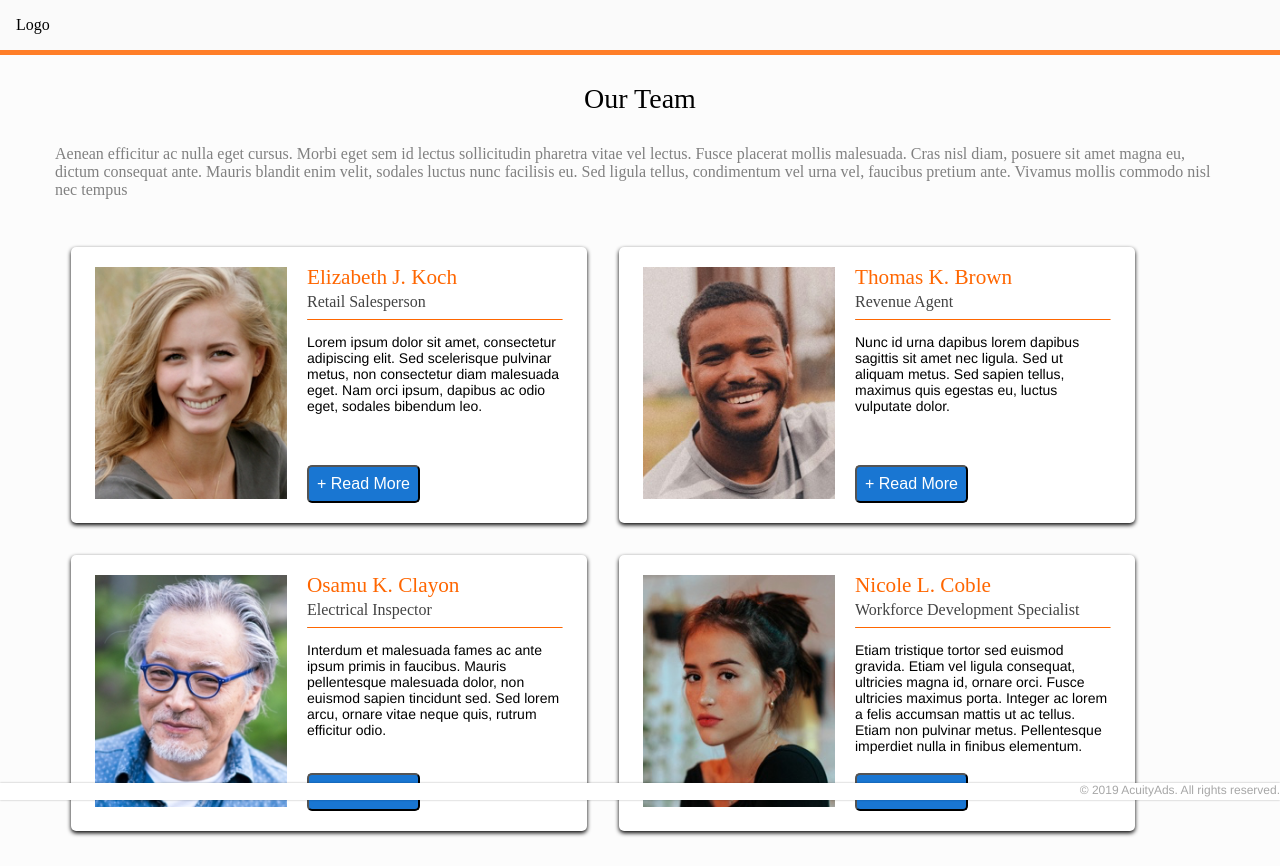
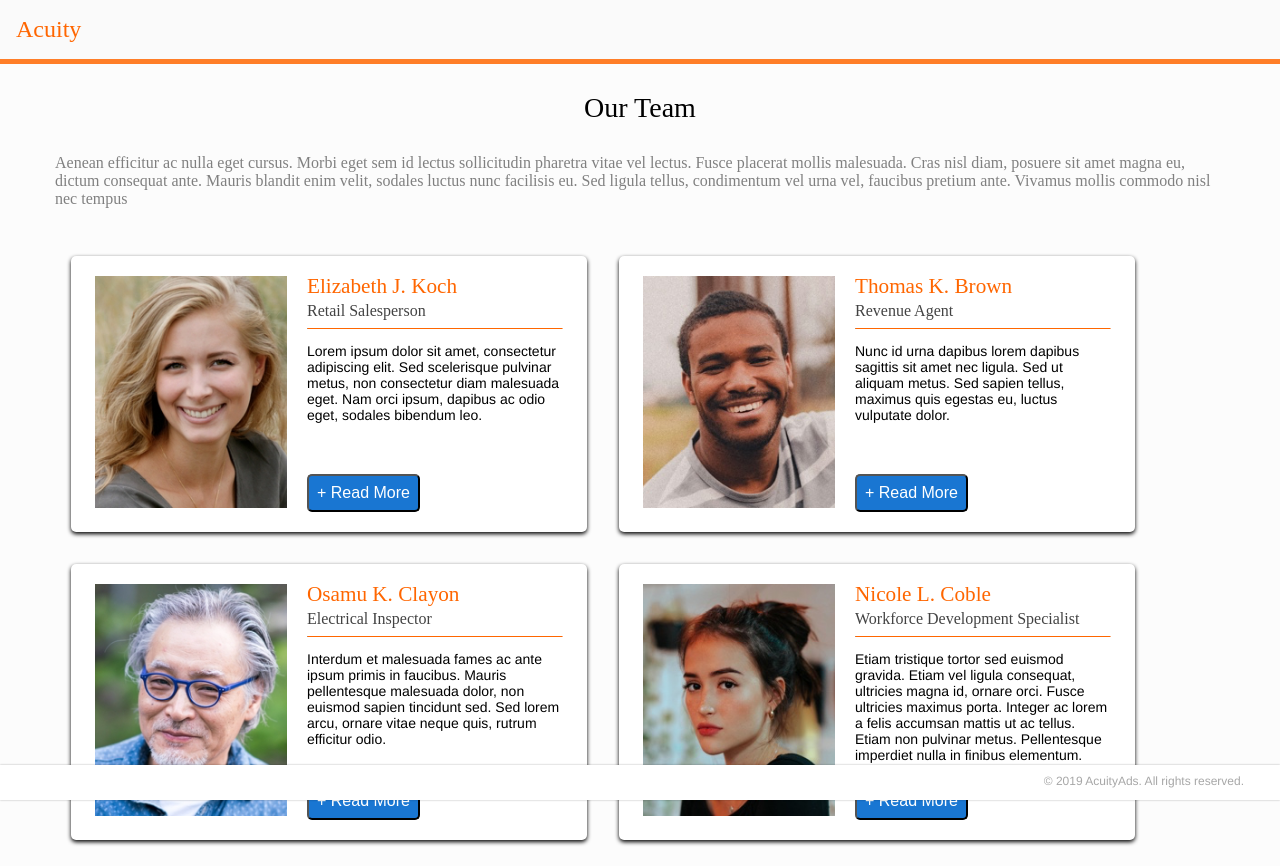
Before and after one commit to tarekgabarin/technical_test, a React (Create React App) app: page / in a window 1280 px wide. Shown: the top 866 px of the page. Built offline with nearby package versions, Linux system fonts and the light colour scheme.

Commit message:
redid logo

```diff
--- a/src/components/Header/Header.js
+++ b/src/components/Header/Header.js
@@ -9,12 +9,19 @@ const Header = styled.div`
  text-align: left;
  margin-right: 0!important;
 `
+const Logo = styled.span`
+    font-size: 1.500em;
+    font-family: 'HelveticaNeue-Medium';
+    font-weight: "Medium";
+    color: #FF6600;
+`
+
 const HeaderComponent = () => {
     return (
     <Header>
-    <span>
-        Logo
-    </span>
+        <Logo>
+            Acuity
+        </Logo>
     </Header>
     )
 }
--- a/src/pages/AboutPage/AboutPage.js
+++ b/src/pages/AboutPage/AboutPage.js
@@ -27,13 +27,11 @@ const Footer = styled.div`
     width: 100%;
     margin-top: auto;
     position: fixed;
-        bottom: 0;
-        left: 0;
-   /* @media (min-width: 768px) {
-        position: fixed;
-        bottom: 0;
-        left: 0;
-   } */
+    bottom: 0;
+    left: 0;
+   @media (min-width: 1200px) {
+       padding: 0.9rem 0em;
+   }
     height: 1.7rem;
     margin-right: 0!important;
 `
@@ -42,6 +40,7 @@ const FooterText = styled.span`
     color: #A7A7A7;
     font-family:  "Helvetica Neue";
     font-size: 0.750em;
+    margin-right: 3em;
 `
 
 function AboutPage(){
```
